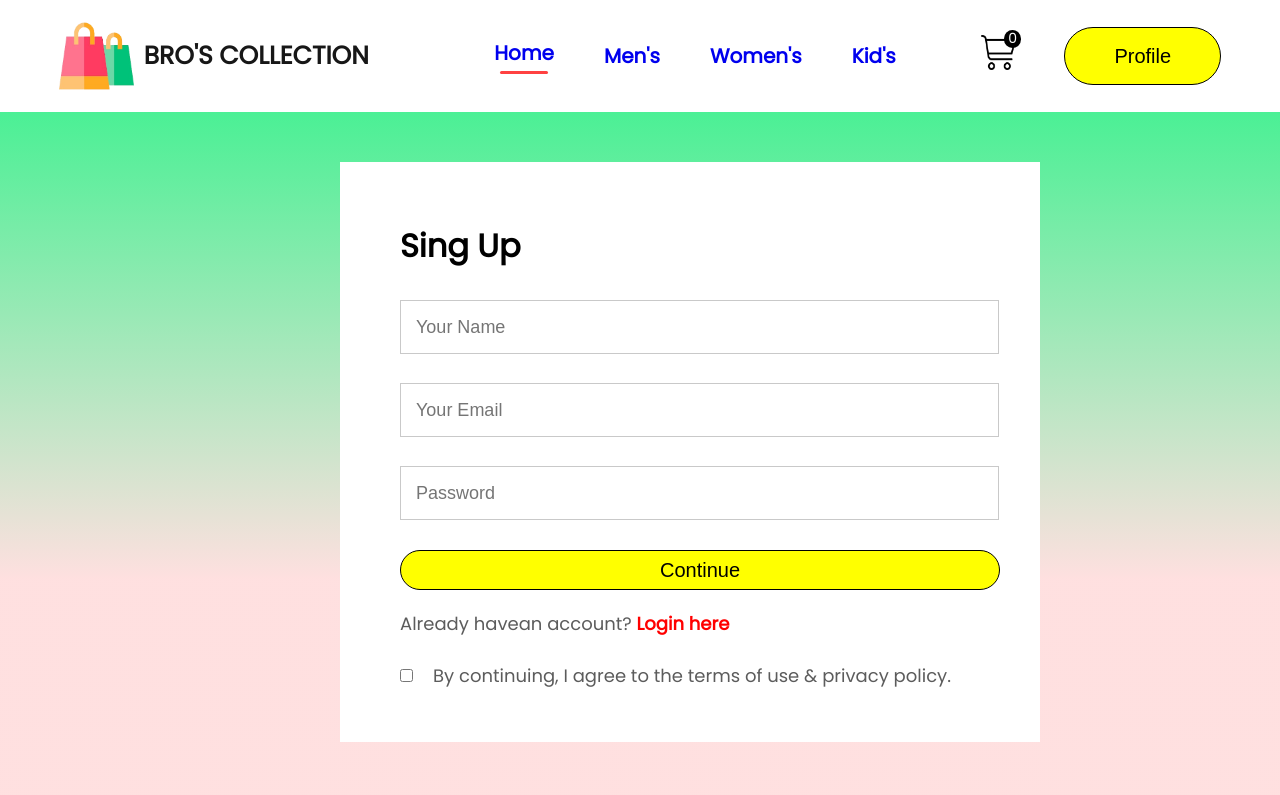
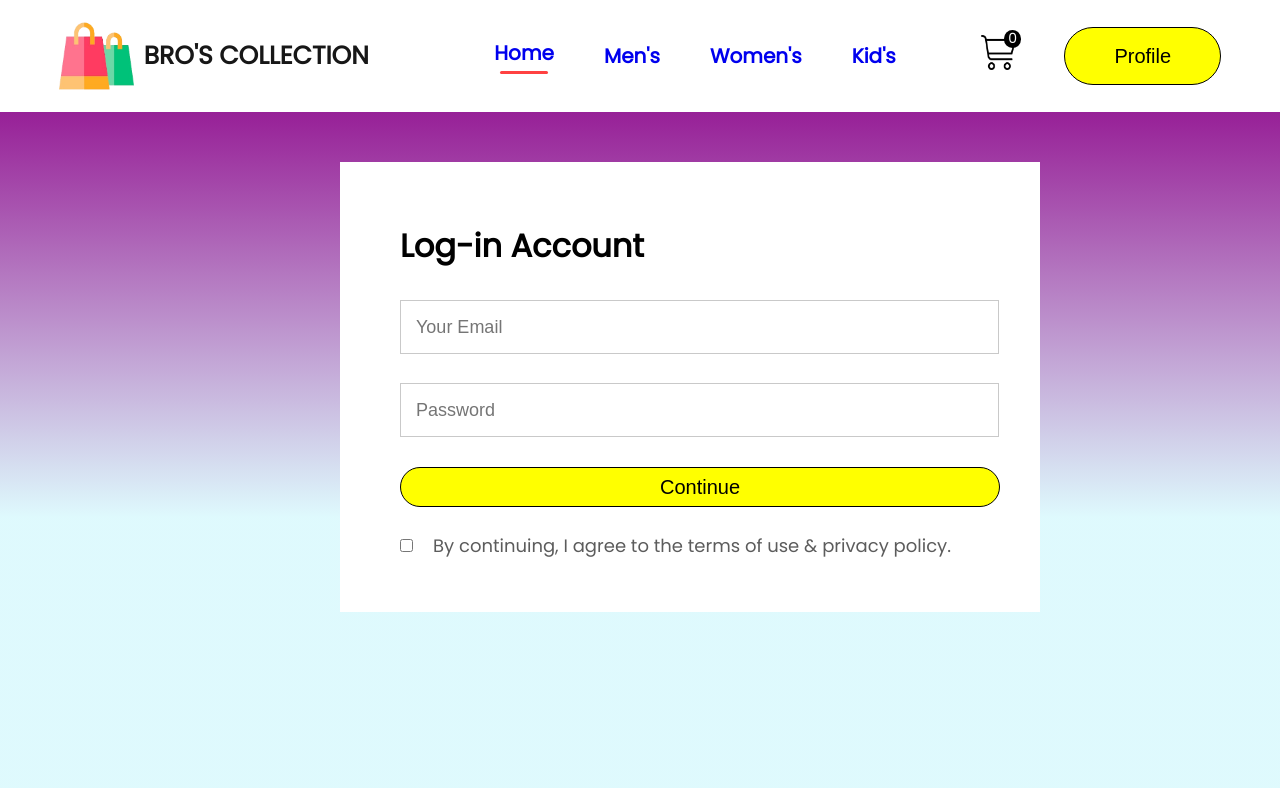
Before and after one commit to MaharobHossain/Bro-s-Collection-E-commerce-Website-Frontend-with-React, a React (Create React App) app: page /login in a window 1280 px wide. Shown: the top 795 px of the page. Built offline with nearby package versions, Linux system fonts and the light colour scheme.

Commit message:
login page add

```diff
--- a/src/App.js
+++ b/src/App.js
@@ -12,6 +12,7 @@ import Footer from './Components/Footer/Footer';
 import men_banner from './Components/Assetss/banner_mens.png'
 import women_banner from './Components/Assetss/banner_women.png'
 import kid_banner from './Components/Assetss/banner_kids.png'
+import Login from './Pages/Login';
 
 function App() {
   return (
@@ -28,7 +29,8 @@ function App() {
     <Route exact path=':ProductId' element={<Product/>} />
     </Route>
     <Route exact path='/cart'  element={<Cart/>} />
-    <Route exact path='/login'  element={<LoginSignup/>} />
+    <Route exact path='/login'  element={<Login/>} />
+    <Route exact path='/singup'  element={<LoginSignup/>} />
 
 
     </Routes>
--- a/src/Components/Navbar/Navbar.jsx
+++ b/src/Components/Navbar/Navbar.jsx
@@ -33,7 +33,7 @@ const Navbar = () => {
 
         <Link to='/cart'><img src={cart} alt="" /> </Link>
         <div className="nav-cart-count">{getTotalCartItems()}</div>
-        <Link to='/login'><button>Profile</button></Link>
+        <Link to='/singup'><button>Profile</button></Link>
 
       </div>
 
--- /dev/null
+++ b/src/Pages/CSS/Login.css
@@ -0,0 +1,75 @@
+.clearfix::after{
+    content: "";
+    display: block;
+    clear: both;
+}
+
+.loginsingups{
+    width: 100%;
+    height: 72vh;
+    /* background: #bc96be; */
+    /* background: linear-gradient(180deg, #4bf095, #fd151522 60%); */
+    background: linear-gradient(180deg, #972097, #0bd7f122 60%);
+    padding: 50px;
+
+}
+
+.login-containers{
+    width: 580px;
+    height: 370px;
+    background: white;
+    margin: auto;
+    padding: 40px 60px;
+
+}
+
+.login-containers h1{
+    margin: 20px 0px;
+
+}
+
+.login-fieldss{
+    display: flex;
+    flex-direction: column;
+    gap: 29px;
+    margin-top: 30px;
+}
+
+.login-fieldss input{
+    height: 50px;
+    width: 100%;
+    padding-left: 15px;
+    border: 1px solid #c9c9c9;
+    outline: none;
+    color: #5c5c5c;
+    font-size: 18px;
+
+}
+.login-containers button{
+    width: 600px;
+    height: 40px;
+    margin-top: 30px;
+    outline: none;
+    border: 1px solid black;
+    border-radius: 77px;
+    color: black;
+    font-size: 20px;
+    font-weight: 500;
+    cursor: pointer;
+    background-color: yellow;
+
+}
+
+.login-containers button:active{
+    background: rgb(5, 255, 101);
+}
+
+.login-agree{
+    display: flex;
+    align-items: center;
+    margin-top: 25px;
+    gap: 20px;
+    color: #5c5c5c;
+    font-size: 18px;
+    font-weight: 500;
+}
--- /dev/null
+++ b/src/Pages/Login.jsx
@@ -0,0 +1,30 @@
+import React from 'react'
+import './CSS/Login.css'
+
+
+
+const Login = () => {
+  return (
+    <div>
+         <div className='loginsingups clearfix'>
+      <div className="login-containers">
+        <h1>Log-in  Account</h1>
+        <div className="login-fieldss">
+          <input type="email" placeholder='Your Email' />
+          <input type="password" placeholder='Password' />
+        </div>
+        <button>Continue</button>
+
+
+
+        <div className="login-agree">
+        <input type="checkbox" name='' id='' />
+        <p>By continuing, I agree to the terms of use & privacy policy.</p>
+        </div>
+      </div>
+    </div>
+    </div>
+  )
+}
+
+export default Login;
--- a/src/Pages/LoginSignup.jsx
+++ b/src/Pages/LoginSignup.jsx
@@ -1,5 +1,6 @@
 import React from 'react'
 import './CSS/LoginSignup.css'
+import { Link } from 'react-router-dom';
 
 
 
@@ -18,7 +19,7 @@ const LoginSignup = () => {
         <button>Continue</button>
 
         <p className="login-login">
-          Already havean account? <span>Login here</span>
+          Already havean account? <Link to='/login' ><span>Login here</span></Link>
         </p>
 
         <div className="login-agree">
```
